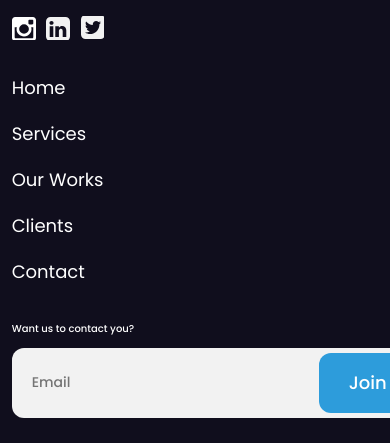
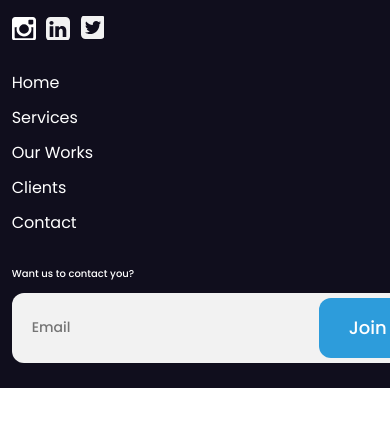
Before and after one commit to Adebesin-Cell/Edie-homepage, a plain HTML site: page index.html in a window 390 px wide. Shown: the part 5203-5646 px from the top of the page. After the commit the page ends 5591 px from the top, so only its background shows below. Drawn offline with Linux system fonts and the light colour scheme.

Commit message:
updating UI

```diff
--- a/scss/layout/_footer.scss
+++ b/scss/layout/_footer.scss
@@ -79,6 +79,10 @@
     text-decoration: none;
     @include link(1px);
     @include link_Underline(--white);
+    @media only screen and (max-width: 600px) {
+      font-size: var(--size-m);
+      line-height: 25px;
+    }
   }
 
   &__social {
```
Also changed, not shown: css/styles.css, 1 other file.
